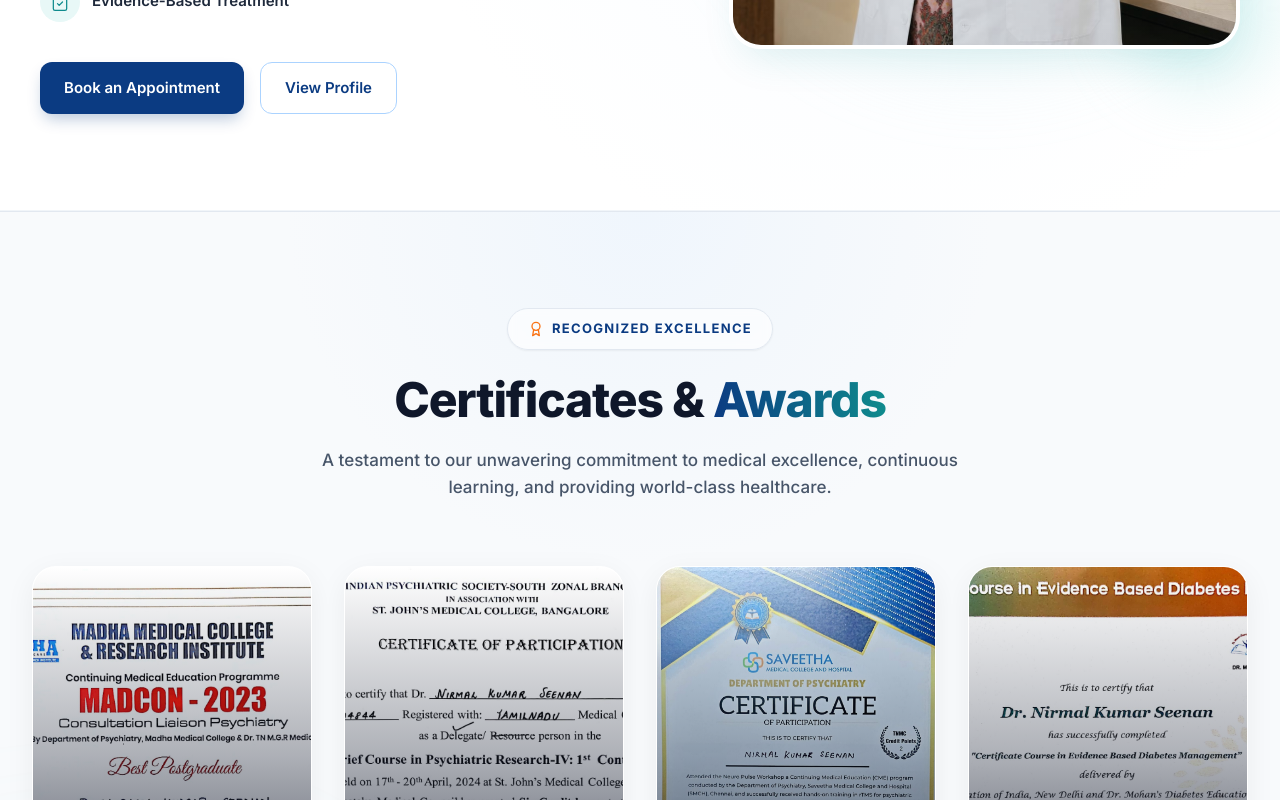
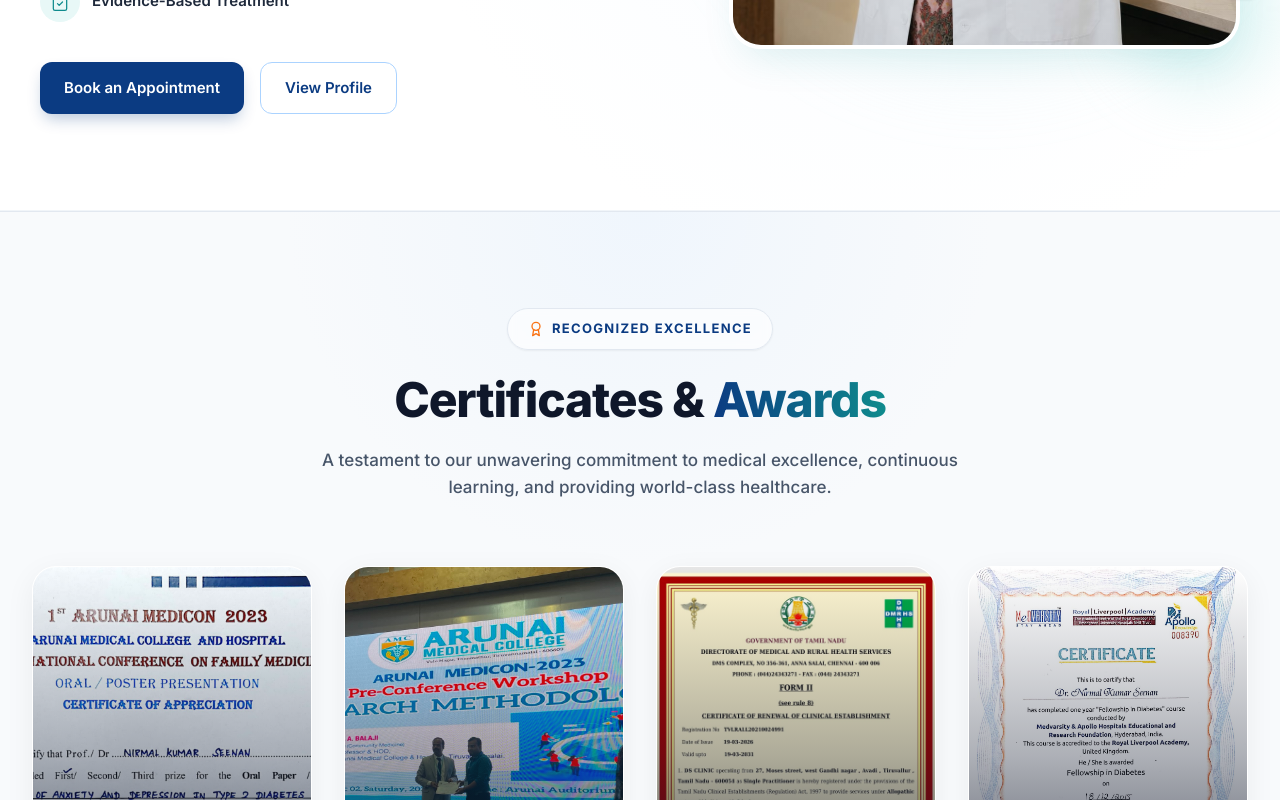
Before and after one commit to Arunkumar200103/DentalCare, a React (Vite) app: page /our-team in a window 1280 px wide. Shown: the part 2000-2800 px from the top of the page. Built offline with nearby package versions, Linux system fonts and the light colour scheme.

Commit message:
Initial clinic website commit

```diff
--- a/src/components/CertificatesSection.tsx
+++ b/src/components/CertificatesSection.tsx
@@ -5,51 +5,63 @@
 const certificates = [
   {
     id: 1,
+    title: 'First Prize in Oral Paper Presentation',
+    image: '/images/certificates/conference1.jpeg',
+    doctor: 'International Conference Award'
+  },
+  {
+    id: 2,
+    title: 'First Prize in Oral Paper Presentation',
+    image: '/images/certificates/conference2.jpeg',
+    doctor: 'International Conference Award'
+  },
+  {
+    id: 3,
+    title: 'Certificate of Tamilnadu clinical establishment',
+    image: '/images/certificates/awards.jpeg',
+    doctor: 'Clinical Establishment'
+  },
+  {
+    id: 4,
+    title: 'Certificate of F.Diab (UK)',
+    image: '/images/certificates/certificate.jpeg',
+    doctor: 'Specialized Certification'
+  },
+  {
+    id: 5,
+    title: 'Certificate of diabetes - Dr Shylaja',
+    image: '/images/certificates/Certificate_of_diabetes_Dr_Shylaja.jpeg',
+    doctor: 'Specialized Certification'
+  },
+  {
+    id: 6,
+    title: 'Masterclass in Diabetes - Dr Shylaja',
+    image: '/images/certificates/Masterclass_in_Diabetes_Dr_Shylaja.jpeg',
+    doctor: 'Specialized Certification'
+  },
+  {
+    id: 7,
     title: 'Best Post Graduate Award',
     image: '/images/certificates/postgraduate.jpeg',
     doctor: 'Academic Excellence'
   },
   {
-    id: 2,
+    id: 8,
     title: 'Course in Psychiatry Research',
     image: '/images/certificates/psychiatry.jpeg',
-    doctor: 'Specialized Certification'
+    doctor: 'Dr. Nirmal Kumar Seenan'
   },
   {
-    id: 3,
+    id: 9,
     title: 'Workshop in rTMS',
     image: '/images/certificates/Workshop.jpeg',
-    doctor: 'Clinical Workshop'
+    doctor: 'Dr. Nirmal Kumar Seenan'
   },
   {
-    id: 4,
+    id: 10,
     title: 'Diabetes Course Certificate',
     image: '/images/certificates/Diabetes.jpeg',
-    doctor: 'Specialized Certification'
-  },
-  {
-    id: 5,
-    title: 'First Prize in Oral Paper Presentation',
-    image: '/images/certificates/conference1.jpeg',
-    doctor: 'International Conference Award'
-  },
-  {
-    id: 6,
-    title: 'First Prize in Oral Paper Presentation',
-    image: '/images/certificates/conference2.jpeg',
-    doctor: 'International Conference Award'
-  },
-  {
-    id: 7,
-    title: 'Certificate of Excellence',
-    image: '/images/certificates/certificate.jpeg',
-    doctor: 'Awards & Recognition'
-  },
-  {
-    id: 8,
-    title: 'Certificate of Achievement',
-    image: '/images/certificates/awards.jpeg',
-    doctor: 'Awards & Recognition'
+    doctor: 'Dr. Nirmal Kumar Seenan'
   }
 ];
 
--- a/src/components/Footer.tsx
+++ b/src/components/Footer.tsx
@@ -12,7 +12,7 @@
           <div className="col-span-1 lg:col-span-2 lg:pr-12">
             <Link to="/" className="flex items-center space-x-3 mb-8 group w-max">
               <div className="relative flex items-center justify-center bg-white rounded-xl transition-colors duration-300 overflow-hidden">
-                <img src="/images/brand/ds-logo.png" alt="DS Clinic Logo" className="h-12 md:h-14 lg:h-16 w-auto object-contain" />
+                <img src="/images/brand/ds-logo.png" alt="DS Clinic Logo" className="h-16 md:h-20 lg:h-24 w-auto object-contain" />
               </div>
             </Link>
             <p className="text-blue-100/80 mb-8 text-base leading-relaxed font-medium max-w-md">
@@ -46,7 +46,7 @@
                 <div className="p-2 bg-white/5 rounded-lg shrink-0">
                   <MapPin size={16} className="text-blue-200" />
                 </div>
-                <span className="text-sm font-medium leading-relaxed">No. 27, Moses Street,<br />West Gandhi Nagar,<br />Avadi, Chennai - 600054</span>
+                <a href="https://maps.app.goo.gl/24B8wDfiKuNJE8248?g_st=aw" target="_blank" rel="noreferrer" className="text-sm font-medium leading-relaxed hover:text-white hover:underline transition-colors block">No. 27, Moses Street,<br />West Gandhi Nagar,<br />Avadi, Chennai - 600054</a>
               </div>
               <div className="flex items-center space-x-3 text-blue-100/80">
                 <div className="p-2 bg-white/5 rounded-lg shrink-0">
--- a/src/components/Navbar.tsx
+++ b/src/components/Navbar.tsx
@@ -37,7 +37,7 @@
 
           {/* Logo */}
           <Link to="/" className="flex items-center group" onClick={closeMenu}>
-            <img src="/images/brand/ds-logo.png" alt="DS Clinic Logo" className="h-[48px] md:h-[56px] lg:h-[64px] w-auto object-contain" />
+            <img src="/images/brand/ds-logo.png" alt="DS Clinic Logo" className="h-[64px] md:h-[72px] lg:h-[80px] w-auto object-contain" />
           </Link>
 
           {/* Desktop Navigation */}
--- a/src/pages/Services.tsx
+++ b/src/pages/Services.tsx
@@ -91,13 +91,6 @@
   ];
 
   const diabetologyServices = [
-    {
-      id: "10",
-      title: "Type 1 & 2 Diabetes",
-      description: "Personalized care plans including insulin regulation, continuous glucose monitoring, and tailored diet charts. Effective management strategies to prevent long-term complications.",
-      icon: Activity,
-      image: "/images/diabetes-care-service.png"
-    },
     {
       id: "11",
       title: "Metabolic & Thyroid Care",
```
Also changed, not shown: public/images/certificates/Certificate_of_diabetes_Dr_Shylaja.jpeg (added), public/images/certificates/Masterclass_in_Diabetes_Dr_Shylaja.jpeg (added).
